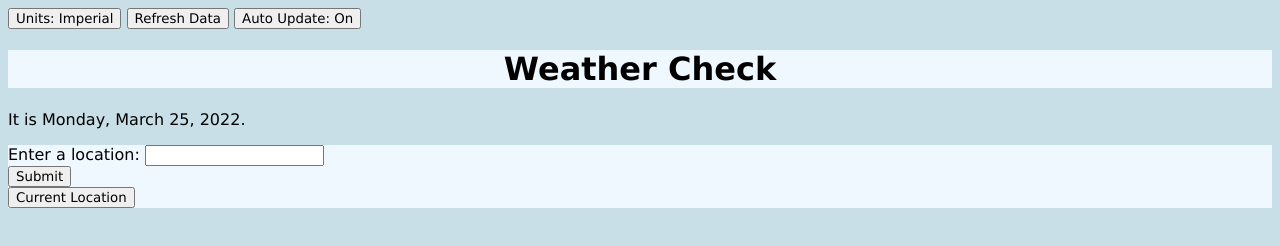
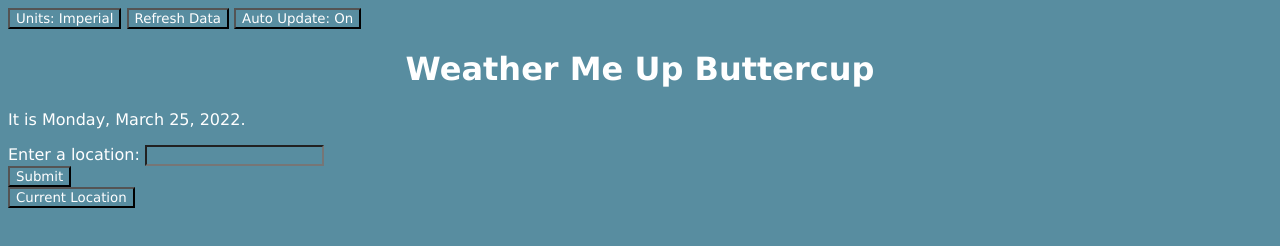
Before and after one commit to matthewjcafiero/WeatherApp, a plain HTML site: page main.html in a window 1280 px wide. Drawn offline with Linux system fonts and the light colour scheme.

```diff
--- a/actions.js
+++ b/actions.js
@@ -1,17 +1,47 @@
+/* *** Script Overview *******************************************************
+ * [actions.js] is a script which manages automatic interactions between the
+ * program and the running html executable.  Specifically, the functions
+ * [startAutoUpdate()] and [update()] allow the weather data of a given city to
+ * be updated every minute, providing the user with live weather data, by
+ * pressing the update data button on a timed interval.  This auto update
+ * feature can be toggled on and off using the "autoUpdate" button in the header
+ * of main.html.  By default, upon loading of the site auto update is on.
+ * ************************************************************************** */
+
+/* *** Global Variables ***************************************************** */
+
+/** [run] is a boolean that controls whether or not the autoUpdate is running.
+ * It's value is determined by the "autouUpdate" button in main.html. */
 var run = false;
-var autoUpdate = undefined;
-//so in setInterval you cant put paratheses in the function name
-function run() {
+/** [storeUpdate] stores the value returned by the call to setInterval().  */
+var storeUpdate = undefined;
+
+/* *** Functions ************************************************************ */
+
+/** [autoUpdate()], when called, checks the value of global variable [run].
+ * If [run] if false, this implies that auto update is not running, and
+ * therefore we start autoUpdate.  If [run] is true, this implies that auto
+ * update is already running, prompting us to end autoUpdate. */
+function autoUpdate() {
   if (!run) {
-    document.getElementById.innerHTML = "Auto Update: On";
-    autoUpdate = setInterval(myFunc, 60000);
+    document.getElementById("autoUpdate").innerHTML = "Auto Update: On";
+    run = true;
+    storeUpdate = setInterval(update, 60000);
   } else {
-    document.getElementById.innerHTML = "Auto Update: Off";
-    clearInterval(autoUpdate);
+    document.getElementById("autoUpdate").innerHTML = "Auto Update: Off";
+    run = false;
+    clearInterval(storeUpdate);
   }
-
 }
 
-function myFunc() {
+/** [update()] is a helper function for [autoUpdate()], which when called
+ * refreshes the data displayed on the page while maintaining the selected city
+ * by clicking the "refreshData" buttton in main.html. */
+function update() {
   document.getElementById("refreshData").click();
 }
+
+/* *** Script ************************************************************ */
+
+// This starts auto update automatically upon loading main.html.
+autoUpdate();
--- a/generalStyle.css
+++ b/generalStyle.css
@@ -1,35 +1,39 @@
 body {
-  background-color: rgb(201, 223, 231);
+  background-color: rgb(88, 141, 160);
   font-family: verdana;
 
 }
 
 h1 {
-  color: rgb(0, 0, 0);
-  background-color: aliceblue;
+  color: rgb(255, 255, 255);
   text-align: center;
 }
 
 h3 {
-  background-color: aliceblue;
+  color: rgb(255, 255, 255);
 }
 
 p {
   font-size: 16px;
+  color: rgb(255, 255, 255);
 }
 
 button {
   font-family: verdana;
+  color: rgb(255, 255, 255);
+  background-color: transparent;
+  outline-color: white;
 }
 
 form {
   font-family: verdana;
+  color: rgb(255, 255, 255);
+
 }
 
 input {
   font-family: verdana;
+  color: rgb(255, 255, 255);
+  background-color: transparent;
+  outline-color: white;
 }
-
-div {
-  background-color: aliceblue;
-}
--- a/main.html
+++ b/main.html
@@ -2,18 +2,22 @@
 <html>
 
 <head>
-  <title id="title">Weather Check</title>
+  <title id="title">Weather Me Up Buttercup</title>
   <link rel="stylesheet" href="generalStyle.css">
 </head>
 
 <body>
 
-  <button id="changeUnits" onclick="changeUnits();">Units: Imperial</button>
-  <button id="refreshData" onclick="refreshData();">Refresh Data</button>
-  <button id="autoUpdate" onclick="run();">Auto Update: On</button>
+  <div id="header">
+    <button id="changeUnits" class="header" onclick="changeUnits();">Units: Imperial</button>
+    <button id="refreshData" class="header" onclick="refreshData();">Refresh Data</button>
+    <button id="autoUpdate" class="header" onclick="autoUpdate();">Auto Update: On</button>
+  </div>
 
-  <h1>Weather Check</h1>
-  <p id="clock"></p>
+  <div id="title">
+    <h1>Weather Me Up Buttercup</h1>
+    <p id="clock"></p>
+  </div>
 
   <div>
     <form id="search">
@@ -37,8 +41,8 @@
 
 </body>
 
+<script src="actions.js"></script>
 <script src="clock.js"></script>
 <script src="scripts.js"></script>
-<script src="actions.js"></script>
 
 </html>
--- a/scripts.js
+++ b/scripts.js
@@ -1,3 +1,4 @@
+
 var apiKey = '88b8118d2b34045a3aafab201da35ed0';
 var units = 'imperial';
 var degUnits = "&#176 F";
```
